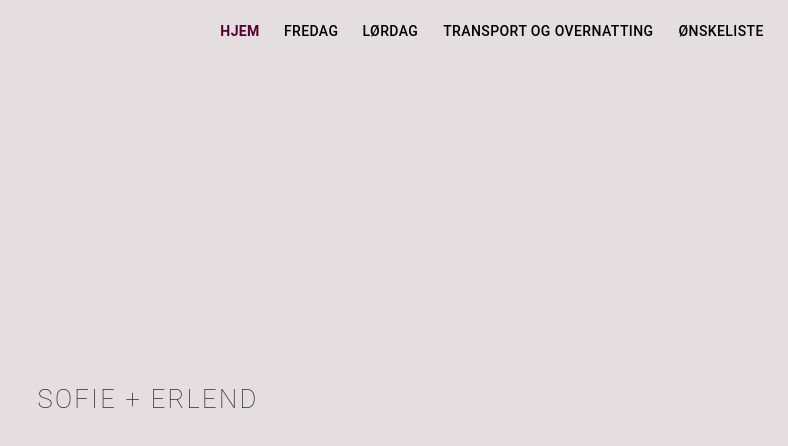
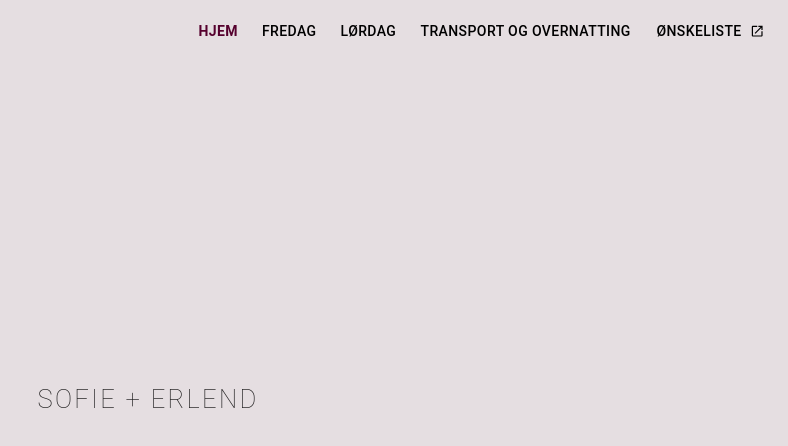
Before and after one commit to Krijak/sofieogerlend, a React (Vite) app: page /fredag in a window 1280 px wide. Shown: the top 446 px of the page, without its empty margins (492-1280 px from the left). Built offline with nearby package versions, Linux system fonts and the light colour scheme.

Commit message:
open in new page icon

```diff
--- a/src/Components/Topbar.tsx
+++ b/src/Components/Topbar.tsx
@@ -7,6 +7,7 @@ import IconButton from "@mui/material/IconButton";
 import List from "@mui/material/List";
 import ListItem from "@mui/material/ListItem";
 import MenuIcon from "@mui/icons-material/Menu";
+import OpenInNewIcon from "@mui/icons-material/OpenInNew";
 import Toolbar from "@mui/material/Toolbar";
 import { Stack, styled, Typography } from "@mui/material";
 import { NavLink } from "react-router-dom";
@@ -25,7 +26,7 @@ const MenuItem = ({ title, href }: NavItem) => {
         className={({ isActive }) => (isActive ? "active" : "")}
         target={title == "Ønskeliste" ? "_blank" : "_self"}
       >
-        {title}
+        {title} {title == "Ønskeliste" && <OpenInNewIcon />}
       </NavLink>
     </StyledNavLinkWrapper>
   );
@@ -123,8 +124,14 @@ export default Topbar;
 const StyledNavLinkWrapper = styled(Typography)(({ theme }) => ({
   "& >a": {
     color: "black",
+    display: "flex",
     ":hover": {
       color: theme.palette.primary.main,
+    },
+    svg: {
+      marginLeft: "8px",
+      fontSize: "0.9rem",
+      alignSelf: "center",
     },
   },
   "& > .active": {
```
